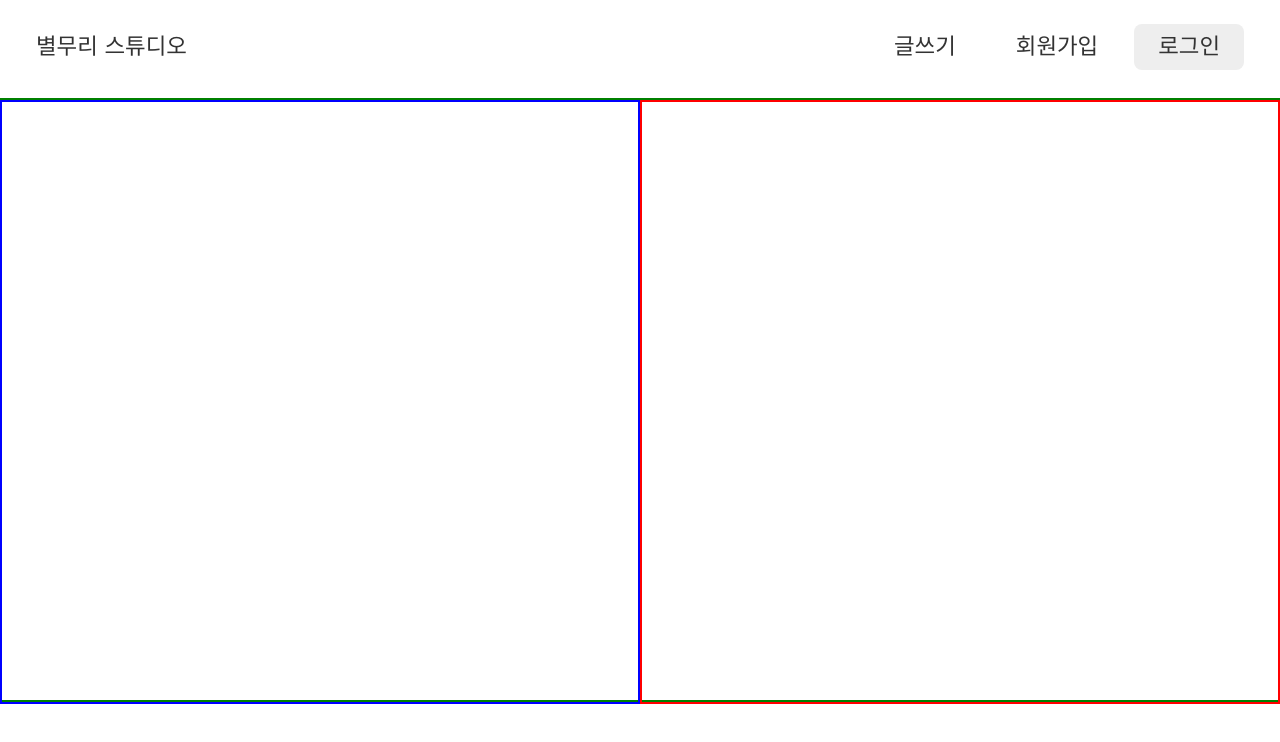
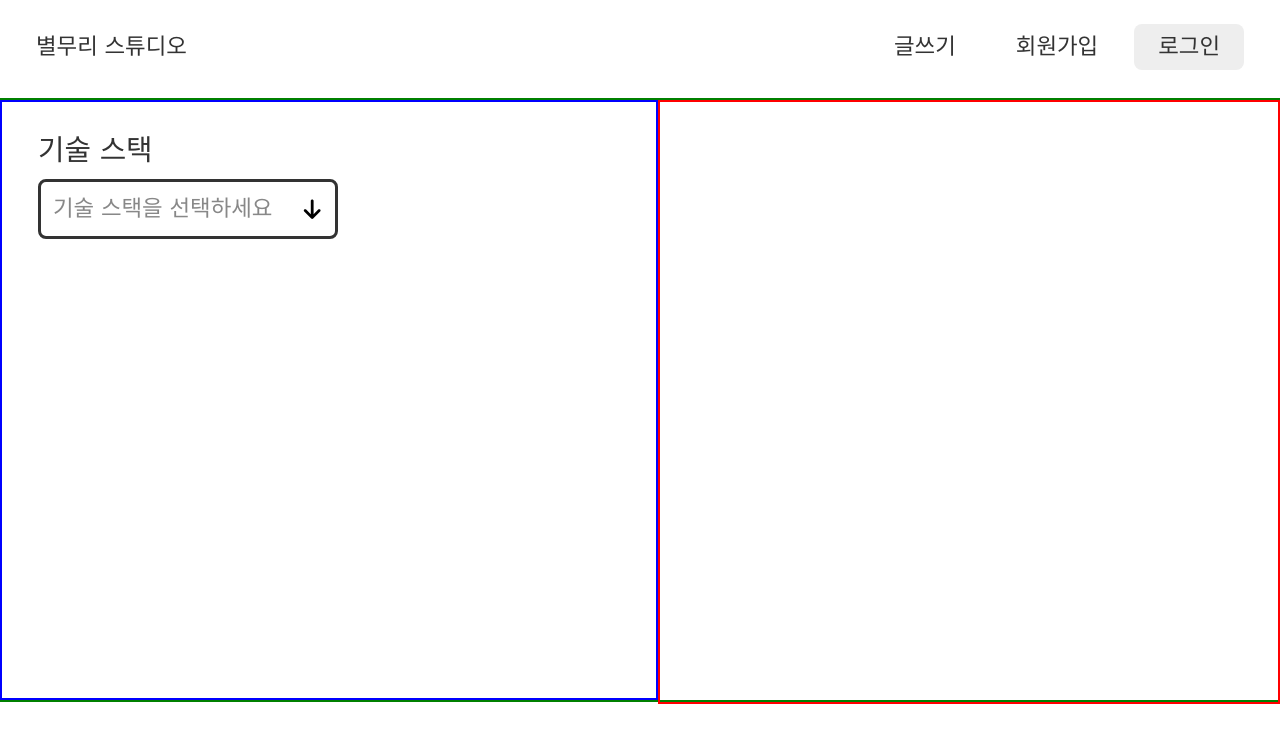
Before and after one commit to helloworld442/code-review-mono-repo, a React (Vite) app: page /write in a window 1280 px wide. Shown: the top 742 px of the page. Built offline with nearby package versions, Linux system fonts and the light colour scheme.

Commit message:
feat : feat ui select component and design #23

```diff
--- a/src/features/review/component/ReviewForm.jsx
+++ b/src/features/review/component/ReviewForm.jsx
@@ -1,9 +1,14 @@
+import { ReviewSelect } from "../../ui";
 import "./ReviewForm.scss";
 
 const ReviewForm = () => {
+  const skillOptions = ["JavaScript", "Node Js", "React Js"];
+
   return (
     <form className="review-form">
-      <div className="review-form-info"></div>
+      <div className="review-form-info">
+        <ReviewSelect label="기술 스택" options={skillOptions} />
+      </div>
       <div className="review-form-code"></div>
     </form>
   );
--- a/src/features/review/component/ReviewForm.scss
+++ b/src/features/review/component/ReviewForm.scss
@@ -13,6 +13,8 @@
 .review-form-info {
   width: 100%;
   height: 100%;
+  padding: 36px;
+  box-sizing: border-box;
   border: 2px solid blue;
 }
 
--- a/src/features/ui/index.js
+++ b/src/features/ui/index.js
@@ -1,3 +1,4 @@
 export * from "./layout/Layout";
 export * from "./header/Header";
 export * from "./tag/Tag";
+export * from "./select/ReviewSelect";
--- /dev/null
+++ b/src/features/ui/select/ReviewSelect.jsx
@@ -0,0 +1,26 @@
+import Select from "./Select";
+import { ReactComponent as ArrowDown } from "../../../assets/arrow-down-solid.svg";
+
+const ReviewSelect = ({ label, options }) => {
+  return (
+    <Select label={label}>
+      <Select.Trigger trigger={<ReviewSelectTrigger />} />
+      <Select.Menu>
+        {options.map((option, i) => (
+          <Select.Item key={i} item={option} />
+        ))}
+      </Select.Menu>
+    </Select>
+  );
+};
+
+const ReviewSelectTrigger = () => {
+  return (
+    <>
+      <span className="review-select-trigger">기술 스택을 선택하세요</span>
+      <ArrowDown className="review-select-arrow" />
+    </>
+  );
+};
+
+export { ReviewSelect };
--- /dev/null
+++ b/src/features/ui/select/Select.jsx
@@ -0,0 +1,53 @@
+import "./Select.scss";
+import { createContext, useContext, useState } from "react";
+
+const SelectContext = createContext(null);
+
+const Select = ({ children, label }) => {
+  const [isOpen, setIsOpen] = useState(false);
+
+  const onOpenSelect = () => setIsOpen(true);
+
+  const onCloseSelect = () => setIsOpen(false);
+
+  return (
+    <SelectContext.Provider value={{ isOpen, onOpenSelect, onCloseSelect }}>
+      <div className="select">
+        <span className="select-label">{label}</span>
+        {children}
+      </div>
+    </SelectContext.Provider>
+  );
+};
+
+const SelectTrigger = ({ trigger }) => {
+  const { onOpenSelect } = useContext(SelectContext);
+
+  return (
+    <div className="select-trigger" onClick={onOpenSelect}>
+      {trigger}
+    </div>
+  );
+};
+
+const SelectMenu = ({ children }) => {
+  const { isOpen } = useContext(SelectContext);
+
+  return isOpen ? <ul className="select-menu">{children}</ul> : null;
+};
+
+const SelectItem = ({ item }) => {
+  const { onCloseSelect } = useContext(SelectContext);
+
+  return (
+    <li className="select-item" onClick={onCloseSelect}>
+      {item}
+    </li>
+  );
+};
+
+Select.Trigger = SelectTrigger;
+Select.Menu = SelectMenu;
+Select.Item = SelectItem;
+
+export default Select;
--- /dev/null
+++ b/src/features/ui/select/Select.scss
@@ -0,0 +1,69 @@
+.select {
+  width: 300px;
+}
+
+.select-label {
+  display: inline-block;
+  margin-bottom: 12px;
+  font-size: 1.8rem;
+  font-weight: bold;
+  color: #333;
+}
+
+.select-trigger {
+  width: 100%;
+  height: 60px;
+  padding: 12px;
+  box-sizing: border-box;
+  border: 3px solid #333;
+  border-radius: 8px;
+  display: flex;
+  justify-content: space-between;
+  align-items: center;
+
+  .review-select-trigger {
+    font-size: 1.4rem;
+    font-weight: bold;
+    color: #888;
+    -webkit-user-select: none;
+    -moz-user-select: none;
+    -ms-user-select: none;
+    user-select: none;
+  }
+
+  .review-select-arrow {
+    width: 1.4rem;
+    height: 1.4rem;
+    cursor: pointer;
+  }
+}
+
+.select-menu {
+  width: 100%;
+  padding: 12px;
+  margin-top: 12px;
+  box-sizing: border-box;
+  border: 3px solid #333;
+  border-radius: 8px;
+}
+
+.select-item {
+  width: 100%;
+  padding: 12px 0;
+  box-sizing: border-box;
+  border-radius: 12px;
+  text-align: center;
+  font-size: 1.2rem;
+  font-weight: bold;
+  color: #333;
+  cursor: pointer;
+
+  & + & {
+    margin-top: 12px;
+  }
+
+  &:hover {
+    color: #fff;
+    background: skyblue;
+  }
+}
```
Also changed, not shown: src/assets/arrow-down-solid.svg (added).
